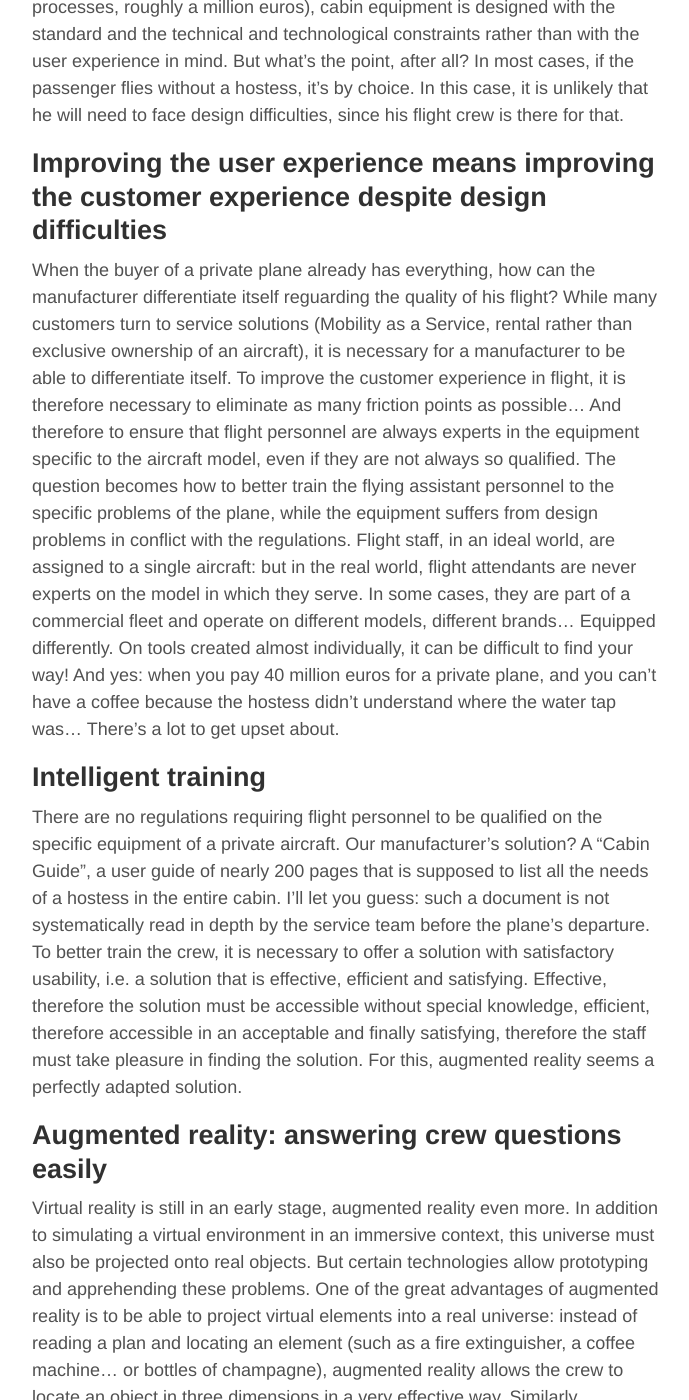
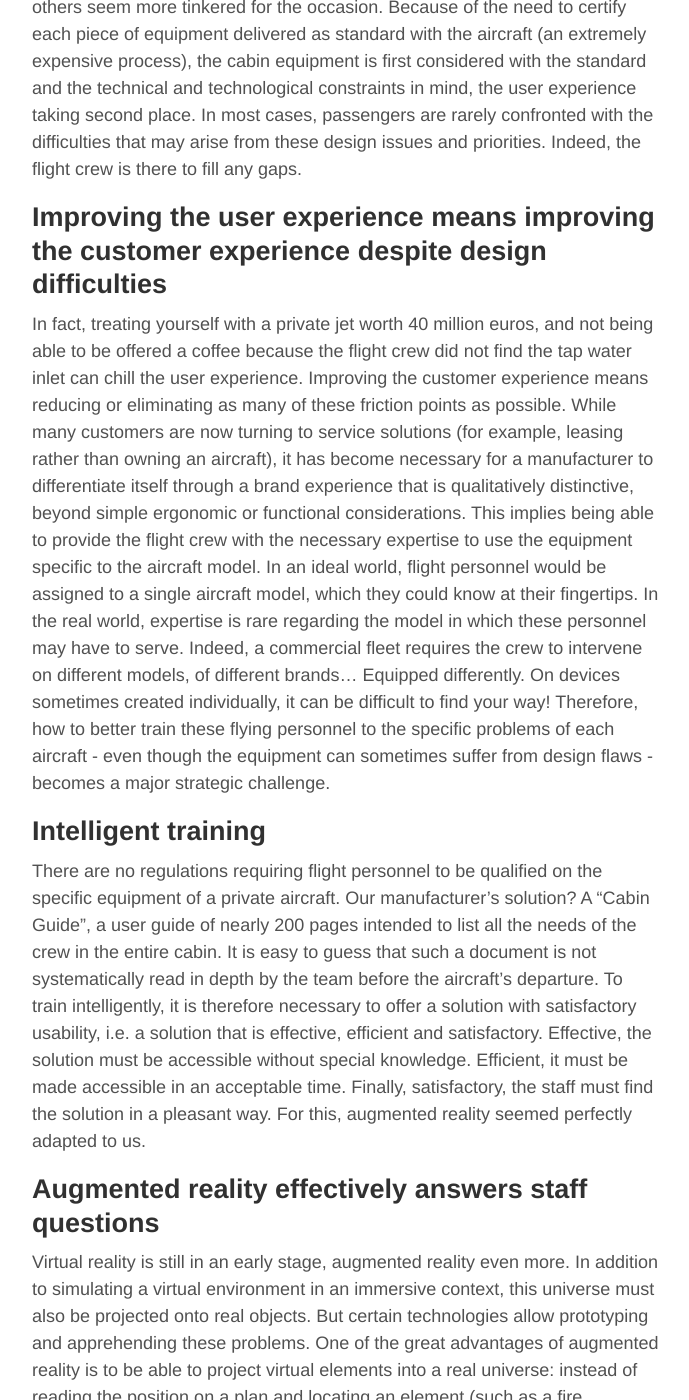
Before and after one commit to francoismarceau/blog, a Jekyll site: the page built from _posts/2018-08-27-ar-cabinguide.md, in a window 1280 px wide and 1400 px high, scrolled down 764 px. Shown: the whole window, without its empty margins (293-982 px from the left). Built offline with Jekyll 4.4.1, drawn with Linux system fonts in a browser that asks for light colours; our own code applies the rules of GitHub Pages for plain Markdown files; some of the changed text lies outside the part shown.

Commit message:
Translation from edited french version

```diff
--- a/_posts/2018-08-27-ar-cabinguide.md
+++ b/_posts/2018-08-27-ar-cabinguide.md
@@ -2,32 +2,30 @@
 layout: post
 title: Augmented Reality : the end of complex design problems?
 ---
-# Augmented Reality : the end of complex design problems?
+# Augmented reality: the end of complex tool design problems?
 
-Last September, before starting my research thesis in virtual reality, I was invited for a hackathon / sprint design by an aircraft manufacturer in order to study the improvement tracks in the user experience of passengers of their private aircraft range. My team and I won this hackathon by proposing a solution that has a real operational reality, while bringing concrete solutions to existing problems. The prototypes developed allowed us to envision the end of complex tool design problems.
+In September 2017, shortly before starting my research thesis in virtual reality, I was invited by an aeronautical manufacturer to a hackathon to study ways to improve the user experience of passengers in their private aircraft range. My team and I won this hackathon with a truly operational solution that provided concrete solutions to existing problems. The prototypes developed have thus enabled us to envision the reduction or even the end of certain complex tool design problems.
 
 ## Private planes, individually designed
 
-This manufacturer is one of the French and world leaders. In particular, they design military aircraft, highly renowned for their quality and manoeuvrability. From their expertise, they also produce a range of private aircraft, very often recommended by pilots, who have a significant role in the choice of aircraft for the owner. The interior, in itself... is very French: elegant, simple, not as imposing as an American design. Unlike car manufacturers, private aircraft manufacturers cannot afford the mass production of many trim components. Some elements express craft, others look more tinkered. Because of the need to certify all equipment delivered as standard with aircraft (expensive processes, roughly a million euros), cabin equipment is designed with the standard and the technical and technological constraints rather than with the user experience in mind. But what's the point, after all? In most cases, if the passenger flies without a hostess, it's by choice. In this case, it is unlikely that he will need to face design difficulties, since his flight crew is there for that.
+This manufacturer is one of the French and world leaders. In particular, it designs military aircraft, renowned for their quality and manoeuvrability. From this expertise, this manufacturer also produces a range of private aircraft, often recommended by pilots that get a decisive advice in the choice of an aircraft by the owner. The design is in the image of France: not too imposing lines as can be found on the other side of the Atlantic, the design wants to be representative of a French elegance, simple. Unlike car manufacturers, private aircraft manufacturers cannot afford the mass production of many trim components. Some elements express the requirement of a learned craft, others seem more tinkered for the occasion. Because of the need to certify each piece of equipment delivered as standard with the aircraft (an extremely expensive process), the cabin equipment is first considered with the standard and the technical and technological constraints in mind, the user experience taking second place. In most cases, passengers are rarely confronted with the difficulties that may arise from these design issues and priorities. Indeed, the flight crew is there to fill any gaps.
 
 ## Improving the user experience means improving the customer experience despite design difficulties
 
-When the buyer of a private plane already has everything, how can the manufacturer differentiate itself reguarding the quality of his flight? While many customers turn to service solutions (Mobility as a Service, rental rather than exclusive ownership of an aircraft), it is necessary for a manufacturer to be able to differentiate itself. To improve the customer experience in flight, it is therefore necessary to eliminate as many friction points as possible... And therefore to ensure that flight personnel are always experts in the equipment specific to the aircraft model, even if they are not always so qualified. The question becomes how to better train the flying assistant personnel to the specific problems of the plane, while the equipment suffers from design problems in conflict with the regulations. Flight staff, in an ideal world, are assigned to a single aircraft: but in the real world, flight attendants are never experts on the model in which they serve. In some cases, they are part of a commercial fleet and operate on different models, different brands... Equipped differently. On tools created almost individually, it can be difficult to find your way! And yes: when you pay 40 million euros for a private plane, and you can't have a coffee because the hostess didn't understand where the water tap was... There's a lot to get upset about.
+In fact, treating yourself with a private jet worth 40 million euros, and not being able to be offered a coffee because the flight crew did not find the tap water inlet can chill the user experience. Improving the customer experience means reducing or eliminating as many of these friction points as possible. While many customers are now turning to service solutions (for example, leasing rather than owning an aircraft), it has become necessary for a manufacturer to differentiate itself through a brand experience that is qualitatively distinctive, beyond simple ergonomic or functional considerations. This implies being able to provide the flight crew with the necessary expertise to use the equipment specific to the aircraft model. In an ideal world, flight personnel would be assigned to a single aircraft model, which they could know at their fingertips. In the real world, expertise is rare regarding the model in which these personnel may have to serve. Indeed, a commercial fleet requires the crew to intervene on different models, of different brands... Equipped differently. On devices sometimes created individually, it can be difficult to find your way! Therefore, how to better train these flying personnel to the specific problems of each aircraft - even though the equipment can sometimes suffer from design flaws - becomes a major strategic challenge.
 
 ## Intelligent training
 
-There are no regulations requiring flight personnel to be qualified on the specific equipment of a private aircraft. Our manufacturer's solution? A "Cabin Guide", a user guide of nearly 200 pages that is supposed to list all the needs of a hostess in the entire cabin. I'll let you guess: such a document is not systematically read in depth by the service team before the plane's departure. To better train the crew, it is necessary to offer a solution with satisfactory usability, i.e. a solution that is effective, efficient and satisfying. Effective, therefore the solution must be accessible without special knowledge, efficient, therefore accessible in an acceptable and finally satisfying, therefore the staff must take pleasure in finding the solution. For this, augmented reality seems a perfectly adapted solution.
+There are no regulations requiring flight personnel to be qualified on the specific equipment of a private aircraft. Our manufacturer's solution? A "Cabin Guide", a user guide of nearly 200 pages intended to list all the needs of the crew in the entire cabin. It is easy to guess that such a document is not systematically read in depth by the team before the aircraft's departure. To train intelligently, it is therefore necessary to offer a solution with satisfactory usability, i.e. a solution that is effective, efficient and satisfactory. Effective, the solution must be accessible without special knowledge. Efficient, it must be made accessible in an acceptable time. Finally, satisfactory, the staff must find the solution in a pleasant way. For this, augmented reality seemed perfectly adapted to us.
 
+## Augmented reality effectively answers staff questions
 
-
-## Augmented reality: answering crew questions easily
-
-Virtual reality is still in an early stage, augmented reality even more. In addition to simulating a virtual environment in an immersive context, this universe must also be projected onto real objects. But certain technologies allow prototyping and apprehending these problems. One of the great advantages of augmented reality is to be able to project virtual elements into a real universe: instead of reading a plan and locating an element (such as a fire extinguisher, a coffee machine... or bottles of champagne), augmented reality allows the crew to locate an object in three dimensions in a very effective way. Similarly, augmented reality is used in the industry, with the aim of facilitating complex business actions, which require applying a particular procedure, on specific elements. One can quote, for example, the dismantling of a part in an engine, which requires disconnecting certain cables, unscrewing certain parts... And to leave other elements in place. All this is difficult to record in a manual, but by highlighting the right elements (using augmented reality) one can very easily perform these tasks with very little business knowledge. This contextual approach therefore makes it possible to offer a solution easily, effectively, efficiently and satisfyingly.
+Virtual reality is still in an early stage, augmented reality even more. In addition to simulating a virtual environment in an immersive context, this universe must also be projected onto real objects. But certain technologies allow prototyping and apprehending these problems. One of the great advantages of augmented reality is to be able to project virtual elements into a real universe: instead of reading the position on a plan and locating an element (such as a fire extinguisher, a coffee machine... or bottles of champagne!), augmented reality makes it possible to indicate the location of an object in three dimensions in a terribly effective way. Similarly, augmented reality is extensively used in the industry to facilitate complex business actions, requiring the application of particular procedures, on specific elements. One can quote, for example, the dismantling of a part in an engine, an operation which requires disconnecting certain cables, unscrewing certain parts... And to leave other elements in place. All this is difficult to record in a manual. Highlighting the right elements (using augmented reality) makes it easy to perform these tasks with very little business knowledge. This contextual approach thus makes it possible to propose an effective, efficient and satisfactory solution.
 
 ## Two prototypes for specific use cases
 
-To help locate items in space, my team and I made a prototype location aid application (https://www.youtube.com/watch?v=hMa3mAM6iMk), using ARCore on an Android phone. Open the application, ask where the extinguisher is, and a red arrow appears: the equipment is behind the hatch. A hostess could follow a safety route before the aircraft starts, with either red arrows or ground courses that would allow her to locate the safety elements directly in space using her visual memory. The team would then be even more operational in the event of an accident. Similarly, we assembled a prototype of a procedural approach by describing the process of a coffee machine (https://youtu.be/FAlK-ah2xno), which makes it possible to imagine more complex machines, where it is enough to act on the right actuators, in a precise order. Two concrete examples that make it possible to imagine a quick solution to the essential problems that exist in the cabin.
+To help locate items in space, my team and I made a prototype location aid application (https://www.youtube.com/watch?v=hMa3mAM6iMk), using ARCore on an Android phone. Open the application, ask where the extinguisher is, and a red arrow appears: the equipment is behind the hatch. One can quite imagine that the hostess must follow a safety route before the aircraft starts, with either red arrows or ground paths that would allow her to fix the safety elements directly in space using her visual memory. The team would then be even more operational in the event of an accident. Similarly, we have assembled a prototype of a procedural approach by describing the process of a coffee machine (https://youtu.be/FAlK-ah2xno), which makes it possible to imagine more complex machines, where it is enough to act on the right actuators, in a precise order. Two concrete examples which make it possible to imagine a quick solution to be implemented by answering the essential of the problems which can appear in cabin.
 
 ## The end of user manuals... But also complex design work?
 
-Aeronautical equipment manufacturer is a complex job: each element delivered in an aircraft must obey very strict certifications, and must withstand very particular conditions which push to put in background the user experience. My example of complementarity between complex tools to use because of their design difficulties and emerging solutions such as augmented reality guides could bring the end of the designer's problem, the duty to propose an easy to use solution, since he can become, at any time and especially easily an expert on the product thanks to a quick training. In today's transition from very personnal vehicles to car fleets, available on demand, a serious design problem appears: how can a manufacturer develop innovative, but complex features in a car that a user will have to onboard in a few minutes? Well, augmented reality and similar scenarios might be the answer. It could also pave the way for more ambitious complex features... That would still be simple to handle in a matter of seconds.
+Aeronautical equipment manufacturer is an eminently complex job. Each element delivered in an aircraft must obey very strict certifications, and must withstand particular conditions which push to put back the user experience. My example of complementarity between complex tools to use because of their design difficulties and emerging solutions such as augmented reality guides could provide an answer to a recurring designer's problem, a solution made simple to use, by an expertise acquired on the product through a flash training ! In today's transition from very personnal vehicles to car fleets, available on demand, a serious design problem appears: how can a manufacturer develop innovative, but complex features in a car that a user will have to onboard in a few minutes? Well, augmented reality and similar scenarios might be the answer. It could also pave the way for more ambitious complex features... That would still be simple to handle in a matter of seconds.
```
Also changed, not shown: _posts/2018-07-29-ar-cabinguide.md (+2 -2 lines).
